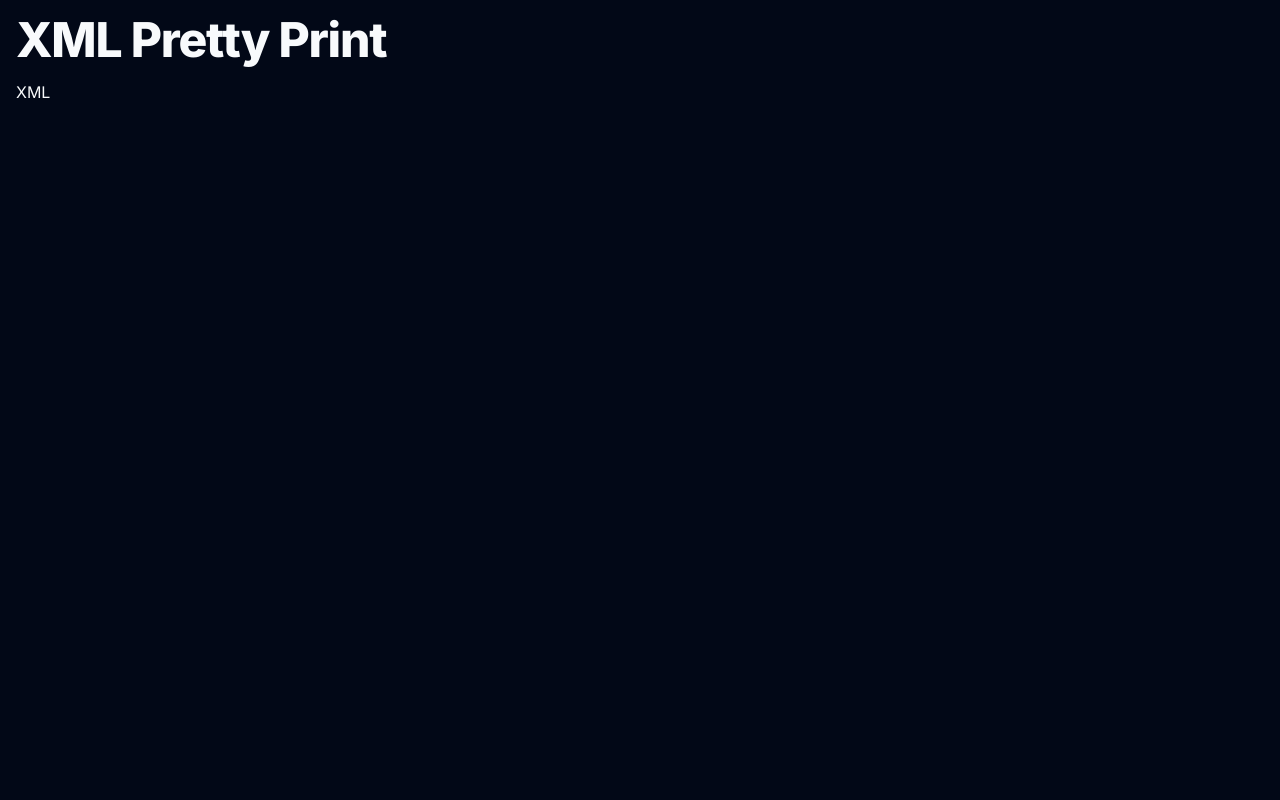
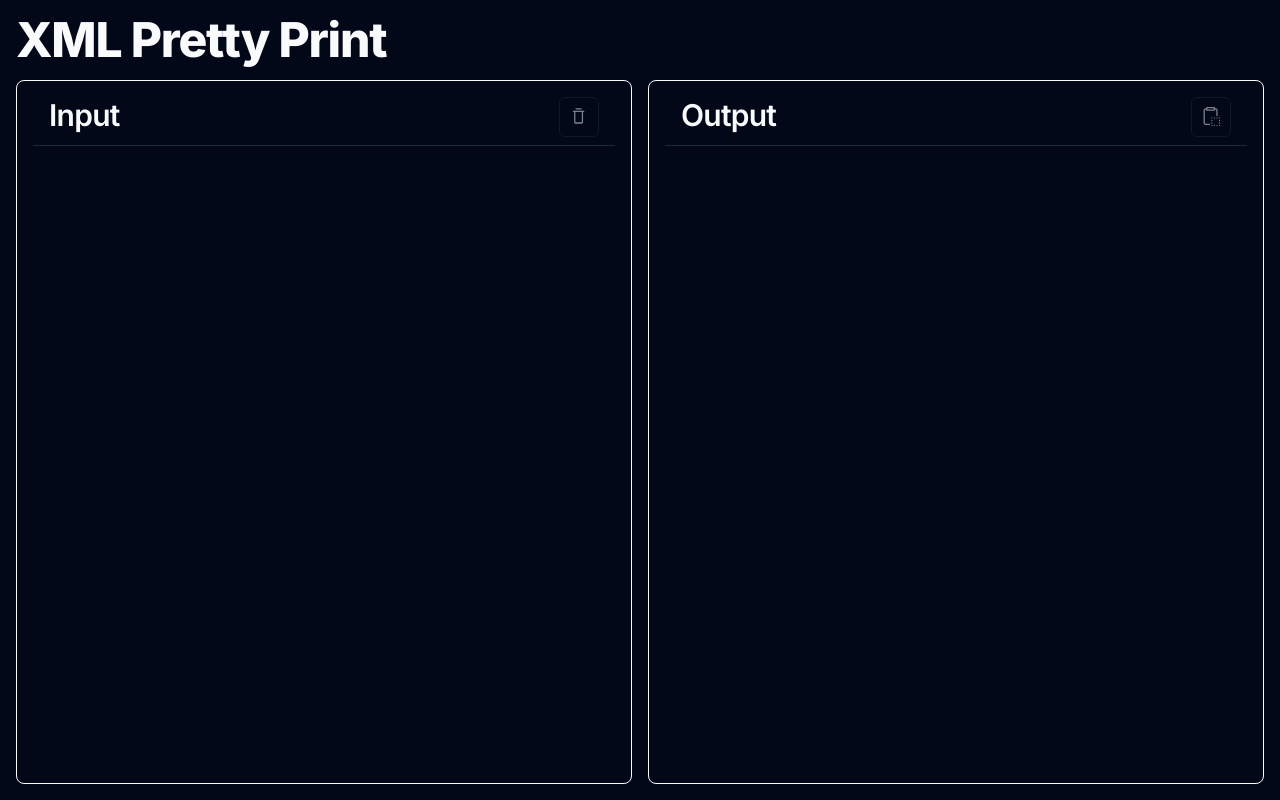
Before and after one commit to jonas-lundahl/simple-tools, a Next.js app: page /pretty-print/xml in a window 1280 px wide. Built offline with nearby package versions, Linux system fonts and the light colour scheme.

Commit message:
Same layout

```diff
--- /dev/null
+++ b/src/app/pretty-print/PrettyPrintLayout.tsx
@@ -0,0 +1,15 @@
+import { PropsWithChildren } from "react";
+
+export default function PrettyPrintLayout({
+  title,
+  children,
+}: PropsWithChildren<{ title: string }>) {
+  return (
+    <main className="flex flex-col p-4 gap-4 h-screen">
+      <h1 className="self-start scroll-m-20 text-4xl font-extrabold tracking-tight lg:text-5xl text-center">
+        {title}
+      </h1>
+      {children}
+    </main>
+  );
+}
--- a/src/app/pretty-print/json/layout.tsx
+++ b/src/app/pretty-print/json/layout.tsx
@@ -1,12 +1,8 @@
 import { PropsWithChildren } from "react";
+import PrettyPrintLayout from "@/app/pretty-print/PrettyPrintLayout";
 
 export default function JSONPrettyPrintLayout({ children }: PropsWithChildren) {
   return (
-    <main className="flex flex-col p-4 gap-4 h-screen">
-      <h1 className="self-start scroll-m-20 text-4xl font-extrabold tracking-tight lg:text-5xl text-center">
-        JSON Pretty Print
-      </h1>
-      {children}
-    </main>
+    <PrettyPrintLayout title="JSON Pretty Print">{children}</PrettyPrintLayout>
   );
 }
--- a/src/app/pretty-print/xml/layout.tsx
+++ b/src/app/pretty-print/xml/layout.tsx
@@ -1,12 +1,8 @@
 import { PropsWithChildren } from "react";
+import PrettyPrintLayout from "@/app/pretty-print/PrettyPrintLayout";
 
 export default function XMLPrettyPrintLayout({ children }: PropsWithChildren) {
   return (
-    <main className="flex flex-col p-4 gap-4 h-screen">
-      <h1 className="self-start scroll-m-20 text-4xl font-extrabold tracking-tight lg:text-5xl text-center">
-        XML Pretty Print
-      </h1>
-      <section className="flex gap-4 flex-grow">{children}</section>
-    </main>
+    <PrettyPrintLayout title="XML Pretty Print">{children}</PrettyPrintLayout>
   );
 }
--- a/src/app/pretty-print/xml/page.tsx
+++ b/src/app/pretty-print/xml/page.tsx
@@ -1,3 +1,26 @@
-export default function XML() {
-  return <h1>XML</h1>;
+"use client";
+import { useState } from "react";
+import { safeParseJSON } from "@/app/pretty-print/parse";
+import { PrettyPrint } from "@/app/pretty-print/PrettyPrint";
+
+export default function XMLPage() {
+  const [value, setValue] = useState("");
+  const result = safeParseJSON(value);
+
+  let prettifiedXML;
+  if (result.success) {
+    prettifiedXML = JSON.stringify(result.content, null, 2);
+  } else {
+    prettifiedXML = "";
+  }
+
+  return (
+    <PrettyPrint
+      input={value}
+      setInput={setValue}
+      prettifiedInput={prettifiedXML}
+      success={result.success}
+      error={result.success ? "" : result.error}
+    />
+  );
 }
```
